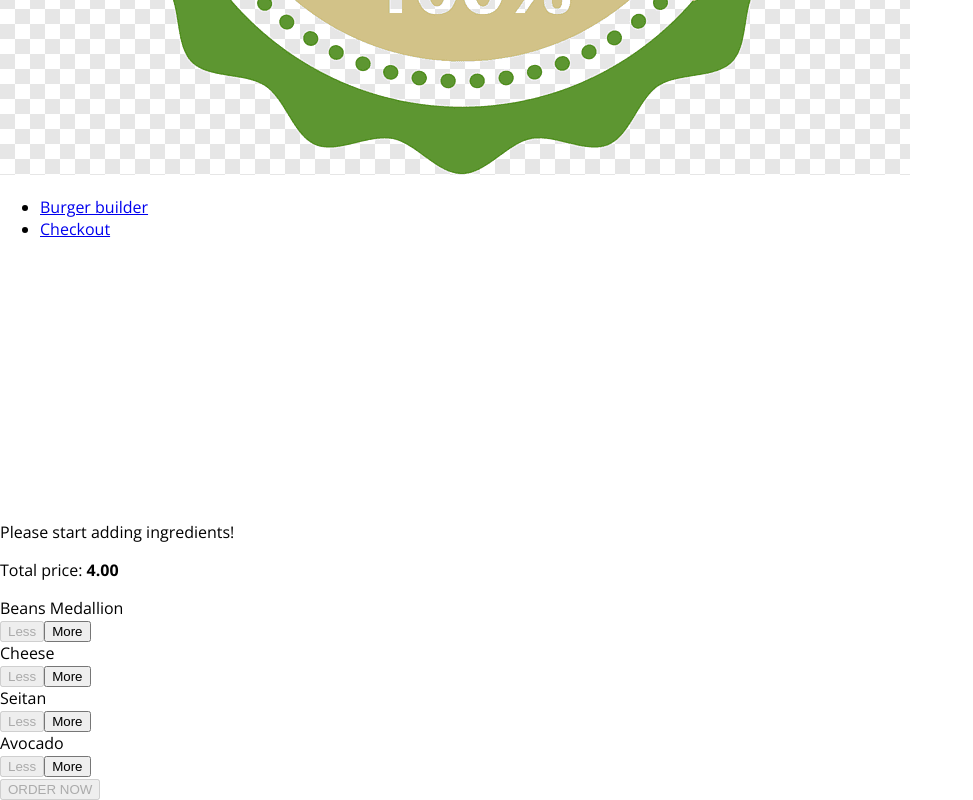
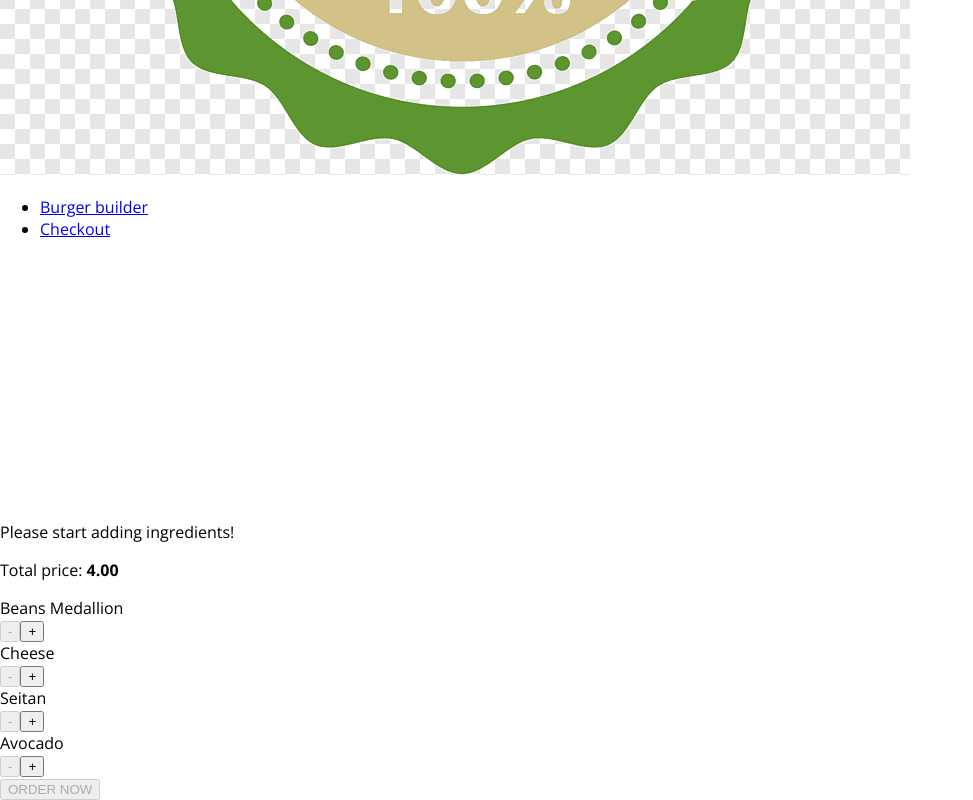
Before and after one commit to lguardado/react-burger-basics, a React app: page / in a window 1280 px wide. Shown: the part 1438-2238 px from the top of the page, without its empty margins (0-973 px from the left). Built offline with nearby package versions, Linux system fonts and the light colour scheme.

Commit message:
minor changes

```diff
--- a/src/components/Burger/BuildControls/BuildControl/BuildControl.js
+++ b/src/components/Burger/BuildControls/BuildControl/BuildControl.js
@@ -9,8 +9,8 @@ const buildControl = (props) => {
                 className={classes.Less}
                 onClick={props.removeClick}
                 disabled={props.disabled}
-            >Less</button>
-            <button className={classes.More} onClick={props.addClick}>More</button>
+            >-</button>
+            <button className={classes.More} onClick={props.addClick}>+</button>
         </div>
     )
 }
--- a/src/components/Layout/Layout.js
+++ b/src/components/Layout/Layout.js
@@ -20,10 +20,16 @@ class Layout extends Component {
         } );
     }
 
+    sideDrawerToggleHandler = () => {
+        this.setState( ( prevState ) => {
+            return { showSideDrawer: !prevState.showSideDrawer };
+        } );
+    }
+
     render () {
         return (
             <Aux>
-                <Toolbar drawerToggleClicked={this.sideDrawerToggleHandler} drawerToggleClicked={this.sideDrawerToggleHandler}/>
+                <Toolbar drawerToggleClicked={this.sideDrawerToggleHandler}/>
                 <SideDrawer
                     open={this.state.showSideDrawer}
                     closed={this.sideDrawerClosedHandler} />
```
